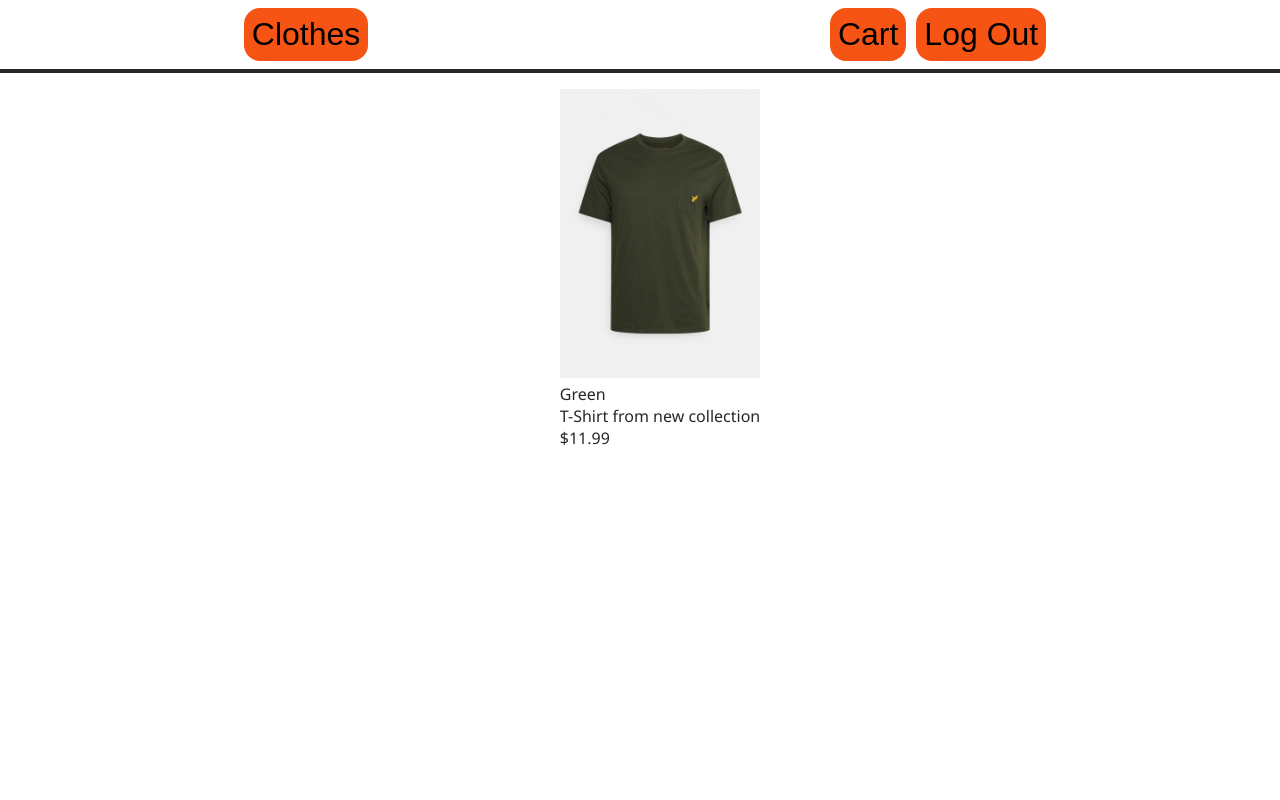
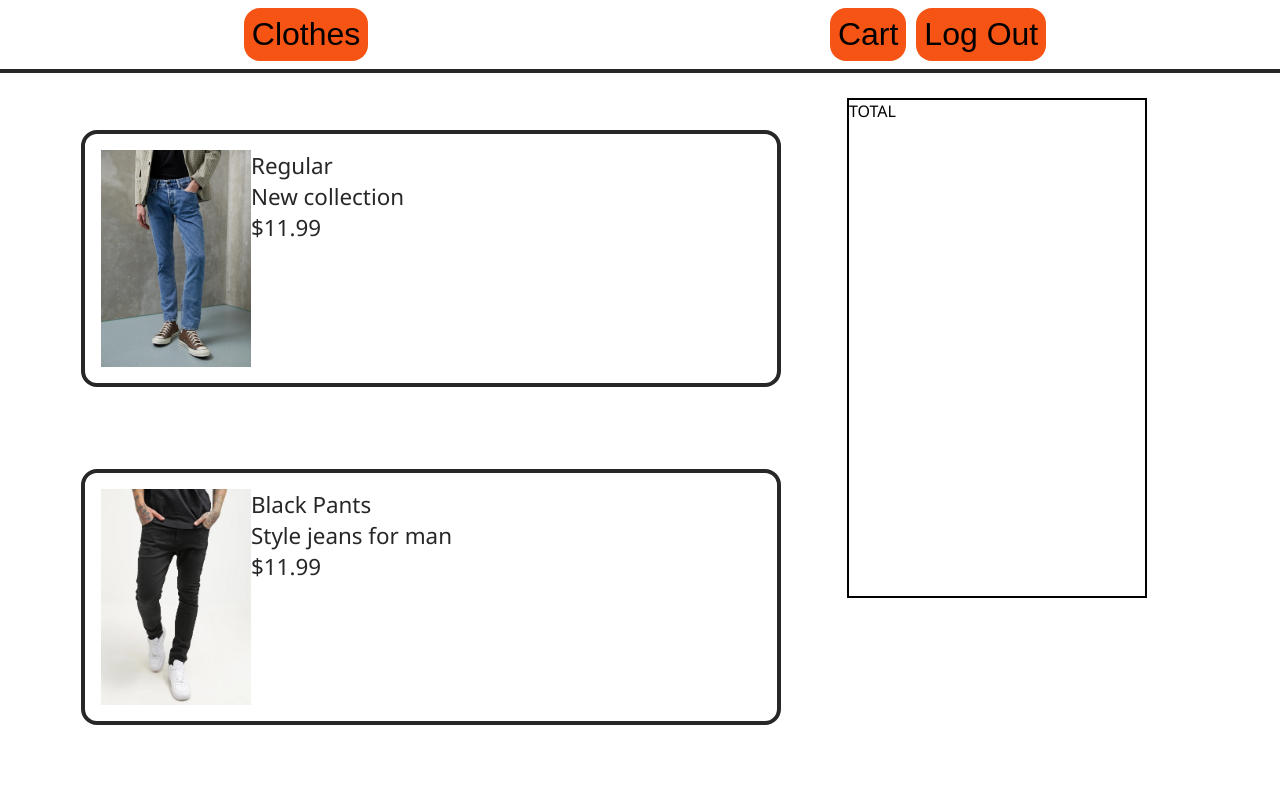
Before and after one commit to tarashevchuk0401/clothes, an Angular app: page /cart in a window 1280 px wide. Shown: the top 800 px of the page. Built offline with nearby package versions, Linux system fonts and the light colour scheme.

Commit message:
new cart html

```diff
--- a/src/app/cart/cart.component.css
+++ b/src/app/cart/cart.component.css
@@ -1,14 +1,49 @@
-ul {
+main {
+    display: flex;
+    flex-direction: row;
+}
+
+.wrapper {
     display: flex;
     flex-direction: column;
-    align-items: center;
+    flex-wrap: wrap;
+    justify-content: flex-start;
 }
 
-li{
+a {
+    display: flex;
+    flex-direction: row;
+    border: 4px solid #272727;
+    border-radius: 1rem;
+    padding: 1rem;
+    margin: 1rem;
+    width: 700px;
+    overflow: hidden;
+}
+a:hover {
+    background-color: #ededed;
+    border: 4px solid #f55414;
+    transition: .4s;
+    cursor: pointer;
+
+}
+
+li {
     display: flex;
     flex-direction: column;
+    justify-content: flex-start;
+    margin: 25px;
+    font-size: 1.4rem;
+
 }
 
 img {
-    width: 200px;
+    width: 150px;
 }
+
+.total {
+    border: 2px solid black;
+    width: 300px;
+    height: 500px;
+    margin: 25px;
+}
--- a/src/app/cart/cart.component.html
+++ b/src/app/cart/cart.component.html
@@ -1,3 +1,6 @@
+
+
+<main>
     <ul class="wrapper">
         <li *ngFor="let cloth of clothesInCart" class="cart">
             <a routerLink="/page/{{cloth.id}}">
@@ -16,3 +19,8 @@
             </a>
         </li>
     </ul>
+    <div class="total">
+        TOTAL
+    </div>
+
+</main>
--- a/src/app/services/clothes-service.service.ts
+++ b/src/app/services/clothes-service.service.ts
@@ -83,7 +83,7 @@ export class ClothesServiceService {
         imageUrl: "assets/img/5.jpg",
         description: "New collection  ",
         price: 11.99,
-        inCart: false,
+        inCart: true,
       },
       {
         id: 6,
@@ -92,7 +92,7 @@ export class ClothesServiceService {
         imageUrl: "assets/img/6.jpg",
         description: "Style jeans for man",
         price: 11.99,
-        inCart: false,
+        inCart: true,
       },
       {
         id: 7,
```
Lines whose indentation alone changed are shown as unchanged.
